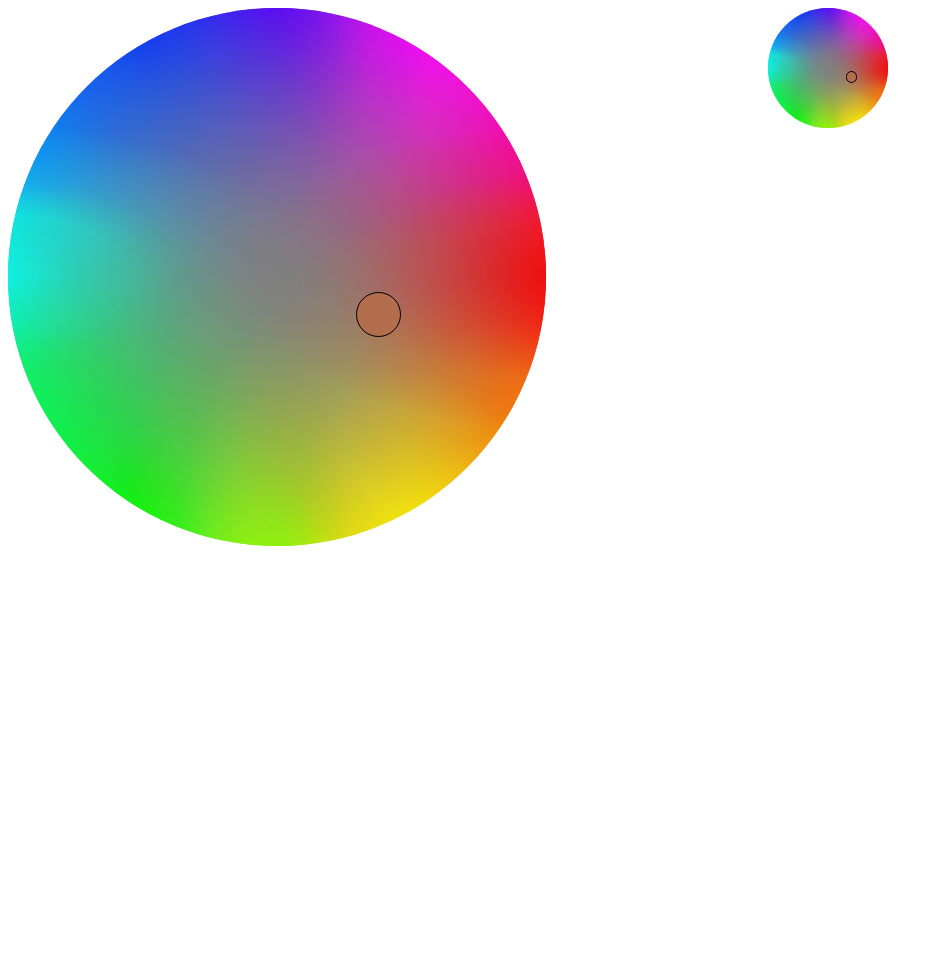
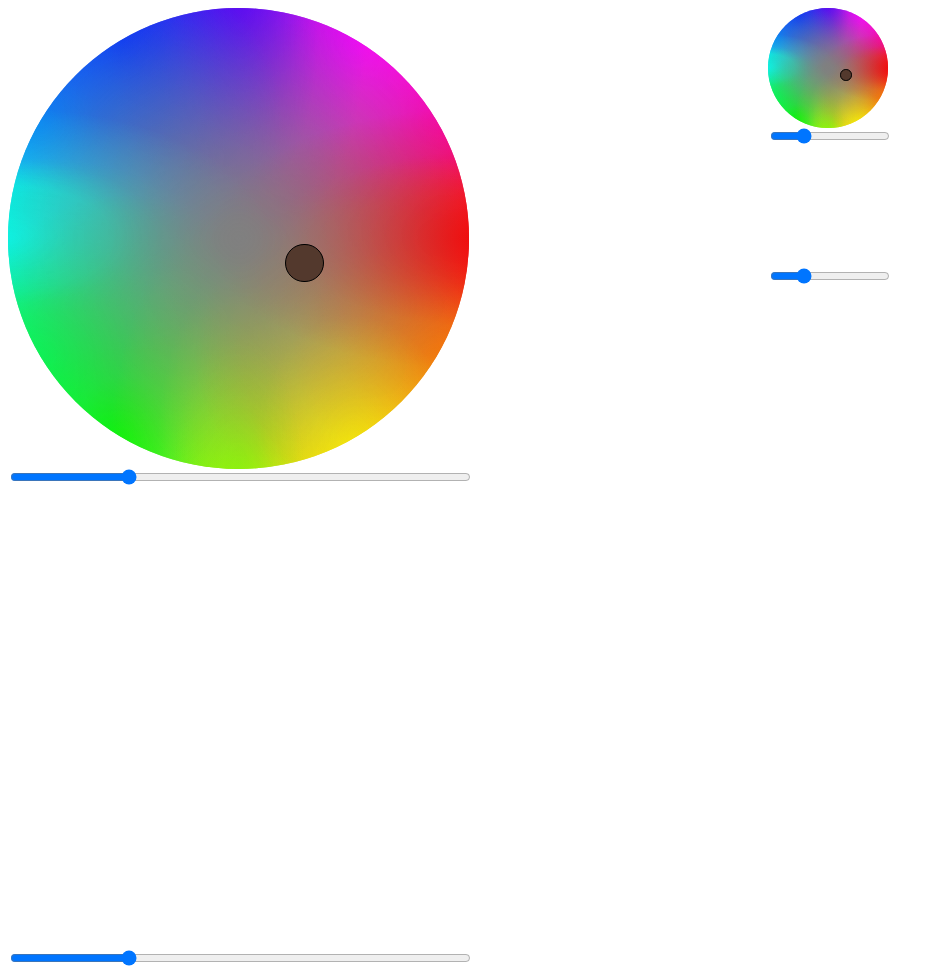
Before and after one commit to danjquinn42/YasColorWheel, a website built with webpack: page colorwheel.html in a window 1280 px wide. Shown: the whole page, without its empty margins (0-944 px from the left). Before the commit the page ends 800 px from the top, so only its background shows below. Built offline with nearby package versions, Linux system fonts and the light colour scheme.

Commit message:
Add lightness Slider to page

```diff
--- a/colorwheel.html
+++ b/colorwheel.html
@@ -8,7 +8,7 @@
   </head>
   <body>
     <color-picker style="display: inline-block;
-      width: 70%; height: 100px; position: absolute;">
+      width: 60%; height: 100px; position: absolute;">
       <colorwheel style="width: 60%;"></colorwheel>
       <lightness-slider></lightness-slider>
     </color-picker>
--- a/colorwheel.js
+++ b/colorwheel.js
@@ -426,7 +426,7 @@ function _interopRequireDefault(obj) { return obj && obj.__esModule ? obj : { de
 document.addEventListener("DOMContentLoaded", function () {
   var colorPickers = document.getElementsByTagName("color-picker");
   for (var i = 0; i < colorPickers.length; ++i) {
-    var color = colorPickers[i].hasAttribute("default-color") ? _hsl2.default.parse(colorPickers[i].getAttribute("default-color")) : new _hsl2.default(20, 40, 50);
+    var color = colorPickers[i].hasAttribute("default-color") ? _hsl2.default.parse(colorPickers[i].getAttribute("default-color")) : new _hsl2.default(20, 30, 25);
 
     var picker = new _colorpicker2.default(colorPickers[i], color);
     picker.initialize(color);
@@ -454,6 +454,10 @@ var _wheel = __webpack_require__(11);
 
 var _wheel2 = _interopRequireDefault(_wheel);
 
+var _lightness_slider = __webpack_require__(14);
+
+var _lightness_slider2 = _interopRequireDefault(_lightness_slider);
+
 function _interopRequireDefault(obj) { return obj && obj.__esModule ? obj : { default: obj }; }
 
 function _classCallCheck(instance, Constructor) { if (!(instance instanceof Constructor)) { throw new TypeError("Cannot call a class as a function"); } }
@@ -472,8 +476,10 @@ var colorPicker = function () {
       var wheels = this.fetch("colorwheel");
       this.placeWheels(wheels);
 
+      var width = this.tag.style.width;
+
       var lightnessSliders = this.fetch("lightness-slider");
-      this.placeLightnessSliders(lightnessSliders);
+      this.placeLightnessSliders(lightnessSliders, width);
     }
   }, {
     key: "fetch",
@@ -489,9 +495,9 @@ var colorPicker = function () {
     }
   }, {
     key: "placeLightnessSliders",
-    value: function placeLightnessSliders(sliders) {
+    value: function placeLightnessSliders(sliders, width) {
       for (var i = 0; i < sliders.length; ++i) {
-        // Slider.addToPage(sliders[i], this.color, this.tag);
+        _lightness_slider2.default.addToPage(sliders[i], this.color, width, this.tag);
       }
     }
   }]);
@@ -689,8 +695,12 @@ var Marker = function () {
       var position = color.toXYCoordinates();
       var x = position.x * 50 + 46;
       var y = position.y * 50 + 46;
-
-      this.tag.setAttribute("style", "position: absolute;\n        left: " + x + "%;\n        top: " + y + "%;\n        width: " + this.scale() + this.scaleType() + ";\n        padding-top: " + this.scale() + this.scaleType() + ";\n        background: " + color.toString() + ";\n        border: 1px solid black; border-radius: 50%;\n        -webkit-user-select: none; -moz-user-select: none; -ms-user-select: none; user-select: none;");
+      this.setStyles(x, y, color);
+    }
+  }, {
+    key: "setStyles",
+    value: function setStyles(x, y, color) {
+      this.tag.setAttribute("style", "position: absolute;\n    left: " + x + "%;\n    top: " + y + "%;\n    width: " + this.scale() + this.scaleType() + ";\n    padding-top: " + this.scale() + this.scaleType() + ";\n    background: " + color.toString() + ";\n    border: 1px solid black; border-radius: 50%;\n    -webkit-user-select: none; -moz-user-select: none; -ms-user-select: none; user-select: none;");
     }
   }, {
     key: "updateColor",
@@ -734,6 +744,72 @@ var Marker = function () {
 
 exports.default = Marker;
 
+/***/ }),
+/* 14 */
+/***/ (function(module, exports, __webpack_require__) {
+
+"use strict";
+
+
+Object.defineProperty(exports, "__esModule", {
+  value: true
+});
+
+var _createClass = function () { function defineProperties(target, props) { for (var i = 0; i < props.length; i++) { var descriptor = props[i]; descriptor.enumerable = descriptor.enumerable || false; descriptor.configurable = true; if ("value" in descriptor) descriptor.writable = true; Object.defineProperty(target, descriptor.key, descriptor); } } return function (Constructor, protoProps, staticProps) { if (protoProps) defineProperties(Constructor.prototype, protoProps); if (staticProps) defineProperties(Constructor, staticProps); return Constructor; }; }();
+
+function _classCallCheck(instance, Constructor) { if (!(instance instanceof Constructor)) { throw new TypeError("Cannot call a class as a function"); } }
+
+var LightnessSlider = function () {
+  function LightnessSlider(tag, color, width, picker) {
+    _classCallCheck(this, LightnessSlider);
+
+    this.tag = tag;
+    this.color = color;
+    this.width = width;
+    this.picker = picker;
+  }
+
+  _createClass(LightnessSlider, [{
+    key: "initialize",
+
+
+    //TODO set DEFAULT styles - remove  inline styling which does not support functionality
+    value: function initialize() {
+      var slider = document.createElement("input");
+      slider.setAttribute("type", "range");
+      slider.setAttribute("style", "width: " + this.width + ";\n      margin-top: " + this.width);
+      slider.setAttribute("max", "100");
+      slider.setAttribute("min", "0");
+      slider.setAttribute("value", "" + this.color.lightnessPercentage);
+      this.tag.appendChild(slider);
+      this.adjustLightness(slider);
+    }
+  }, {
+    key: "adjustLightness",
+    value: function adjustLightness(slider) {
+      var _this = this;
+
+      slider.addEventListener("onclick", function (event) {
+        console.log("calledit");
+        var newColor = _this.color;
+        debugger;
+        newColor.lightnessPercentage = slider.value;
+        _this.color.dispatchUpdate(newColor);
+      });
+    }
+  }], [{
+    key: "addToPage",
+    value: function addToPage(tag, color, width, picker) {
+      var lightnessSlider = new LightnessSlider(tag, color, width, picker);
+      lightnessSlider.initialize();
+    }
+  }]);
+
+  return LightnessSlider;
+}();
+
+exports.default = LightnessSlider;
+
 /***/ })
 /******/ ]);
 //# sourceMappingURL=colorwheel.js.map
--- a/scripts/DOM_elements/colorpicker.js
+++ b/scripts/DOM_elements/colorpicker.js
@@ -1,4 +1,5 @@
-import Wheel from "./wheel.js"
+import Wheel from "./wheel.js";
+import LightnessSlider from "./lightness_slider.js";
 
 class colorPicker {
   constructor(tag, color) {
@@ -10,8 +11,10 @@ class colorPicker {
     const wheels = this.fetch("colorwheel");
     this.placeWheels(wheels);
 
+    const width = this.tag.style.width;
+
     const lightnessSliders = this.fetch("lightness-slider");
-      this.placeLightnessSliders(lightnessSliders);
+      this.placeLightnessSliders(lightnessSliders, width);
   }
 
   fetch(tagName){
@@ -24,9 +27,9 @@ class colorPicker {
     }
   }
 
-    placeLightnessSliders(sliders) {
+  placeLightnessSliders(sliders, width) {
     for (let i = 0; i < sliders.length; ++i ) {
-      // Slider.addToPage(sliders[i], this.color, this.tag);
+      LightnessSlider.addToPage(sliders[i], this.color,  width, this.tag);
     }
   }
 }
--- /dev/null
+++ b/scripts/DOM_elements/lightness_slider.js
@@ -0,0 +1,39 @@
+class LightnessSlider {
+
+  constructor(tag, color, width, picker) {
+    this.tag = tag;
+    this.color = color;
+    this.width = width;
+    this.picker = picker;
+  }
+
+  static addToPage(tag, color, width, picker){
+    const lightnessSlider = new LightnessSlider(tag, color, width, picker);
+    lightnessSlider.initialize();
+  }
+
+  //TODO set DEFAULT styles - remove  inline styling which does not support functionality
+  initialize(){
+    const slider = document.createElement("input");
+    slider.setAttribute("type", "range");
+    slider.setAttribute("style", `width: ${this.width};
+      margin-top: ${this.width}`);
+    slider.setAttribute("max", "100");
+    slider.setAttribute("min", "0");
+    slider.setAttribute("value", `${this.color.lightnessPercentage}`);
+    this.tag.appendChild(slider);
+    this.adjustLightness(slider);
+  }
+
+  adjustLightness(slider){
+    slider.addEventListener("onclick", (event) => {
+      console.log("calledit");
+      const newColor = this.color;
+      debugger;
+      newColor.lightnessPercentage = slider.value
+      this.color.dispatchUpdate(newColor);
+    });
+  }
+}
+
+export default LightnessSlider;
--- a/scripts/DOM_elements/marker.js
+++ b/scripts/DOM_elements/marker.js
@@ -15,7 +15,10 @@ class Marker {
     const position = color.toXYCoordinates();
     const x = position.x * 50 + 46;
     const y = position.y * 50 + 46;
+    this.setStyles(x, y, color);
+  }
 
+  setStyles(x, y, color){
     this.tag.setAttribute("style",
     `position: absolute;
     left: ${x}%;
--- a/scripts/main.js
+++ b/scripts/main.js
@@ -7,7 +7,7 @@ document.addEventListener("DOMContentLoaded", () => {
     const color =
       colorPickers[i].hasAttribute("default-color")
       ? HSL.parse(colorPickers[i].getAttribute("default-color"))
-      : new HSL(20, 40, 50);
+      : new HSL(20, 30, 25);
 
     const picker = new ColorPicker(colorPickers[i], color);
     picker.initialize(color);
```
Also changed, not shown: 1 other file. Lines whose indentation alone changed are shown as unchanged.
